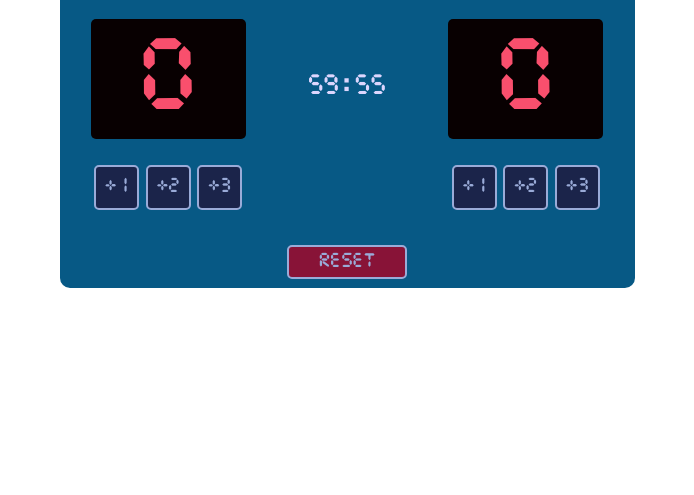
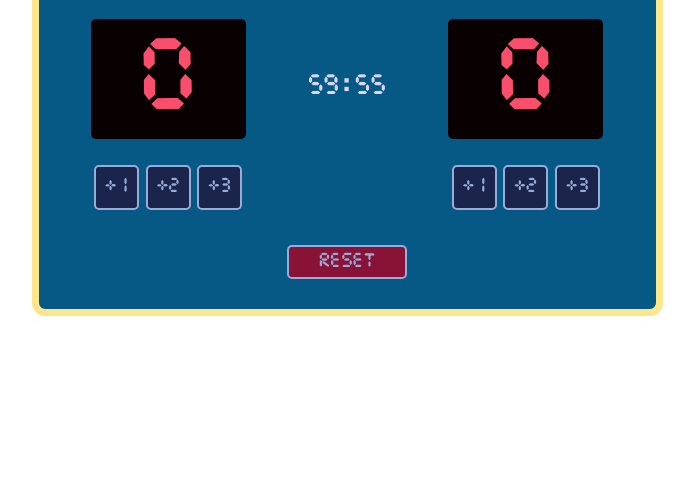
Before and after one commit to ogbevireo/basketball_app, a plain HTML site: page index.html in a window 1280 px wide. Shown: the part 305-800 px from the top of the page, without its empty margins (293-987 px from the left). Drawn offline with Linux system fonts and the light colour scheme.

Commit message:
added container border

```diff
--- a/index.css
+++ b/index.css
@@ -35,8 +35,11 @@ span {
     height: 385px;
     background: #075985;
 
-    border: 3px solid white;
+    border: 7px solid #FDE68A;
     border-radius: 13px;
+    padding: 21px;
+    /* display: grid;
+    place-items: center; */
 }
 
 
```
